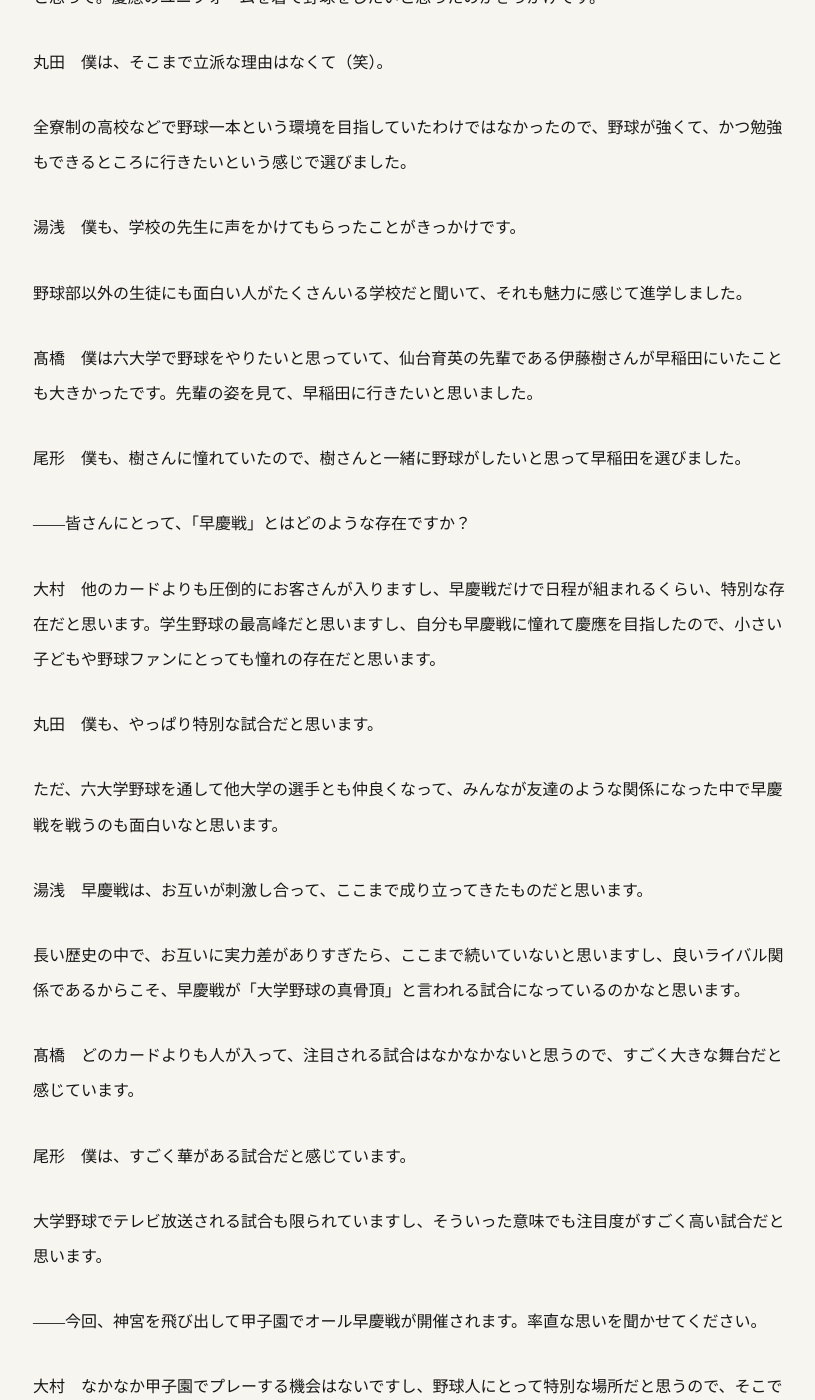
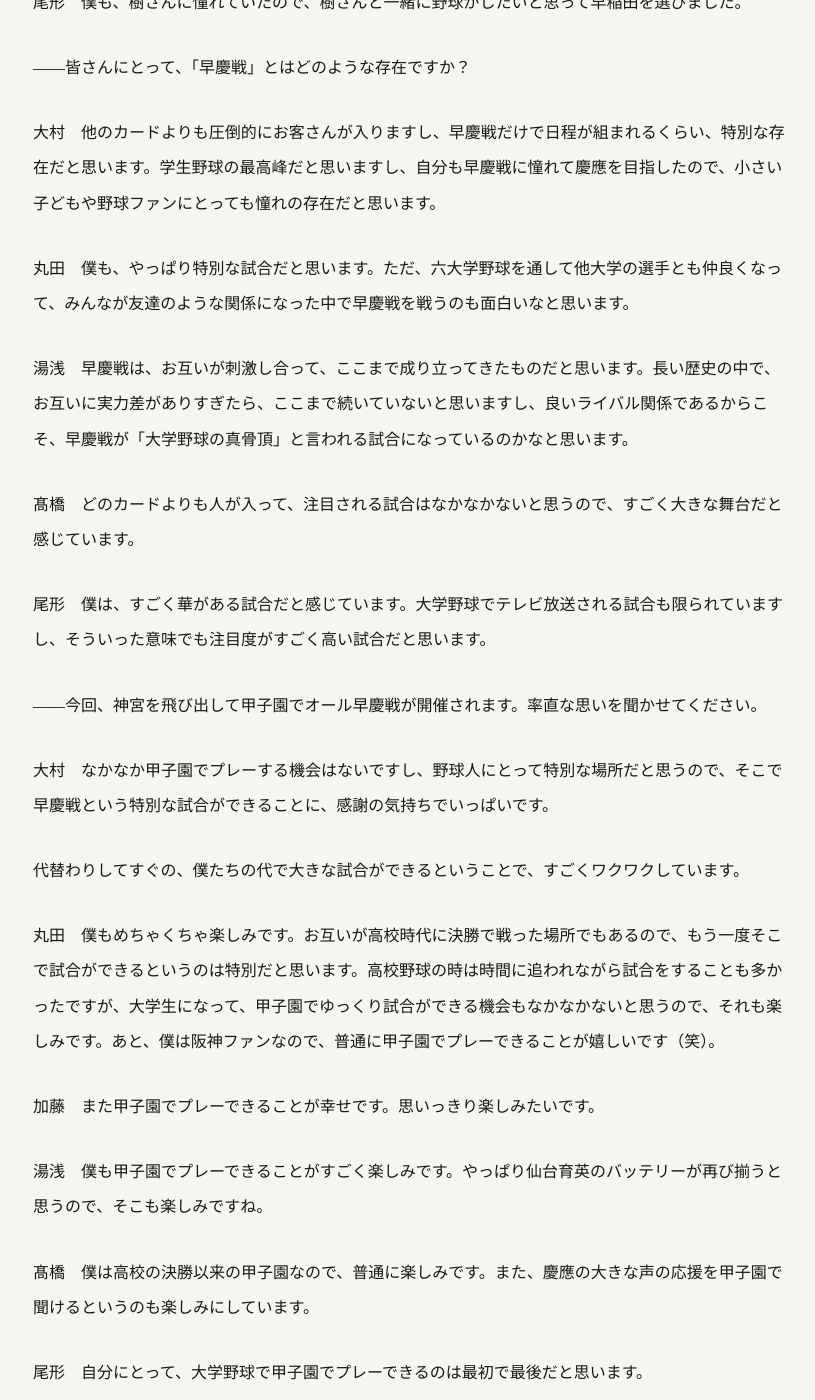
Before and after one commit to all-soukei/all-soukei.github.io, a Jekyll site: the page built from _articles/1023-special-4.md, in a window 1280 px wide and 1400 px high, scrolled down 7553 px. Shown: the whole window, without its empty margins (227-1042 px from the left). Built offline with Jekyll 4.4.1, drawn with Linux system fonts in a browser that asks for light colours; some of the changed text lies outside the part shown.

Commit message:
Update _articles/1023-special-4.md (via Pages CMS)

```diff
--- a/_articles/1023-special-4.md
+++ b/_articles/1023-special-4.md
@@ -149,19 +135,13 @@
 
 大村　他のカードよりも圧倒的にお客さんが入りますし、早慶戦だけで日程が組まれるくらい、特別な存在だと思います。学生野球の最高峰だと思いますし、自分も早慶戦に憧れて慶應を目指したので、小さい子どもや野球ファンにとっても憧れの存在だと思います。
 
-丸田　僕も、やっぱり特別な試合だと思います。
+丸田　僕も、やっぱり特別な試合だと思います。ただ、六大学野球を通して他大学の選手とも仲良くなって、みんなが友達のような関係になった中で早慶戦を戦うのも面白いなと思います。
 
-ただ、六大学野球を通して他大学の選手とも仲良くなって、みんなが友達のような関係になった中で早慶戦を戦うのも面白いなと思います。
-
-湯浅　早慶戦は、お互いが刺激し合って、ここまで成り立ってきたものだと思います。
-
-長い歴史の中で、お互いに実力差がありすぎたら、ここまで続いていないと思いますし、良いライバル関係であるからこそ、早慶戦が「大学野球の真骨頂」と言われる試合になっているのかなと思います。
+湯浅　早慶戦は、お互いが刺激し合って、ここまで成り立ってきたものだと思います。長い歴史の中で、お互いに実力差がありすぎたら、ここまで続いていないと思いますし、良いライバル関係であるからこそ、早慶戦が「大学野球の真骨頂」と言われる試合になっているのかなと思います。
 
 髙橋　どのカードよりも人が入って、注目される試合はなかなかないと思うので、すごく大きな舞台だと感じています。
 
-尾形　僕は、すごく華がある試合だと感じています。
-
-大学野球でテレビ放送される試合も限られていますし、そういった意味でも注目度がすごく高い試合だと思います。
+尾形　僕は、すごく華がある試合だと感じています。大学野球でテレビ放送される試合も限られていますし、そういった意味でも注目度がすごく高い試合だと思います。
 
 ――今回、神宮を飛び出して甲子園でオール早慶戦が開催されます。率直な思いを聞かせてください。
 
@@ -169,19 +149,13 @@
 
 代替わりしてすぐの、僕たちの代で大きな試合ができるということで、すごくワクワクしています。
 
-丸田　僕もめちゃくちゃ楽しみです。
-
-お互いが高校時代に決勝で戦った場所でもあるので、もう一度そこで試合ができるというのは特別だと思います。高校野球の時は時間に追われながら試合をすることも多かったですが、大学生になって、甲子園でゆっくり試合ができる機会もなかなかないと思うので、それも楽しみです。あと、僕は阪神ファンなので、普通に甲子園でプレーできることが嬉しいです（笑）。
+丸田　僕もめちゃくちゃ楽しみです。お互いが高校時代に決勝で戦った場所でもあるので、もう一度そこで試合ができるというのは特別だと思います。高校野球の時は時間に追われながら試合をすることも多かったですが、大学生になって、甲子園でゆっくり試合ができる機会もなかなかないと思うので、それも楽しみです。あと、僕は阪神ファンなので、普通に甲子園でプレーできることが嬉しいです（笑）。
 
 加藤　また甲子園でプレーできることが幸せです。思いっきり楽しみたいです。
 
-湯浅　僕も甲子園でプレーできることがすごく楽しみです。
+湯浅　僕も甲子園でプレーできることがすごく楽しみです。やっぱり仙台育英のバッテリーが再び揃うと思うので、そこも楽しみですね。
 
-やっぱり仙台育英のバッテリーが再び揃うと思うので、そこも楽しみですね。
-
-髙橋　僕は高校の決勝以来の甲子園なので、普通に楽しみです。
-
-また、慶應の大きな声の応援を甲子園で聞けるというのも楽しみにしています。
+髙橋　僕は高校の決勝以来の甲子園なので、普通に楽しみです。また、慶應の大きな声の応援を甲子園で聞けるというのも楽しみにしています。
 
 尾形　自分にとって、大学野球で甲子園でプレーできるのは最初で最後だと思います。
 
@@ -199,9 +173,7 @@
 
 湯浅　僕は、塾高のメンバーが一人でも多くスタメンで出てほしいなと思っています。
 
-髙橋　僕も、あの時のメンバーと甲子園でまた試合ができるなら楽しみです。
-
-ただ、先頭打者ホームランだけは阻止したいです（笑）。
+髙橋　僕も、あの時のメンバーと甲子園でまた試合ができるなら楽しみです。ただ、先頭打者ホームランだけは阻止したいです（笑）。
 
 尾形　自分は3本ホームラン打ちます。
 
@@ -213,17 +185,13 @@
 
 代替わりして最初の大きな試合だと思うので、今後一年間、早慶というライバルとして戦っていく上での前哨戦という気持ちもあります。僕たちも本気で勝ちに行きたいですし、今の自分たちの力がどこまで通用するのかを試す良い機会として、楽しみにしています。
 
-丸田　僕は、オール早慶戦自体が今回初めてなので、まずは初めてのオール早慶戦を思い切り楽しみたいです。そのためにも、まずは試合に出られるように練習を頑張ります。
-
-試合以外にも、前日に交流する時間などがあると思うので、そこで早稲田の選手ともたくさん話して、友達を作りたいです。
+丸田　僕は、オール早慶戦自体が今回初めてなので、まずは初めてのオール早慶戦を思い切り楽しみたいです。そのためにも、まずは試合に出られるように練習を頑張ります。試合以外にも、前日に交流する時間などがあると思うので、そこで早稲田の選手ともたくさん話して、友達を作りたいです。
 
 加藤　早稲田にはなんとしても勝ちたいという思いがあるので、楽しみつつ本気で勝ちに行きます。また、中学、高校のライバルが早稲田には多くいるので、その人たちに負けない成績を残したいです。
 
-湯浅　自分は、丸田さんがスタメンで出てくれると思うので、その試合で丸田さんよりヒットを一本でも多く打ちたいです（笑）。高校時代とはまた違った形で、良い勝負ができたらと思います。
+湯浅　慶應に勝てるように頑張ります。
 
-髙橋　高校時代の悔しさを晴らせるように、しっかり準備して臨みたいです。
-
-甲子園という特別な場所で、あの時のメンバーともう一度戦える機会を大切にしたいと思います。
+髙橋　高校時代の悔しさを晴らせるように、しっかり準備して臨みたいです。甲子園という特別な場所で、あの時のメンバーともう一度戦える機会を大切にしたいと思います。
 
 尾形　今回のオール早慶戦は、僕たちの恩師にとって最後の試合になるということもあるので、勝って送り出したいと思います。
 
```
Also changed, not shown: other parts of _articles/1023-special-4.md (+2 -16 lines).
